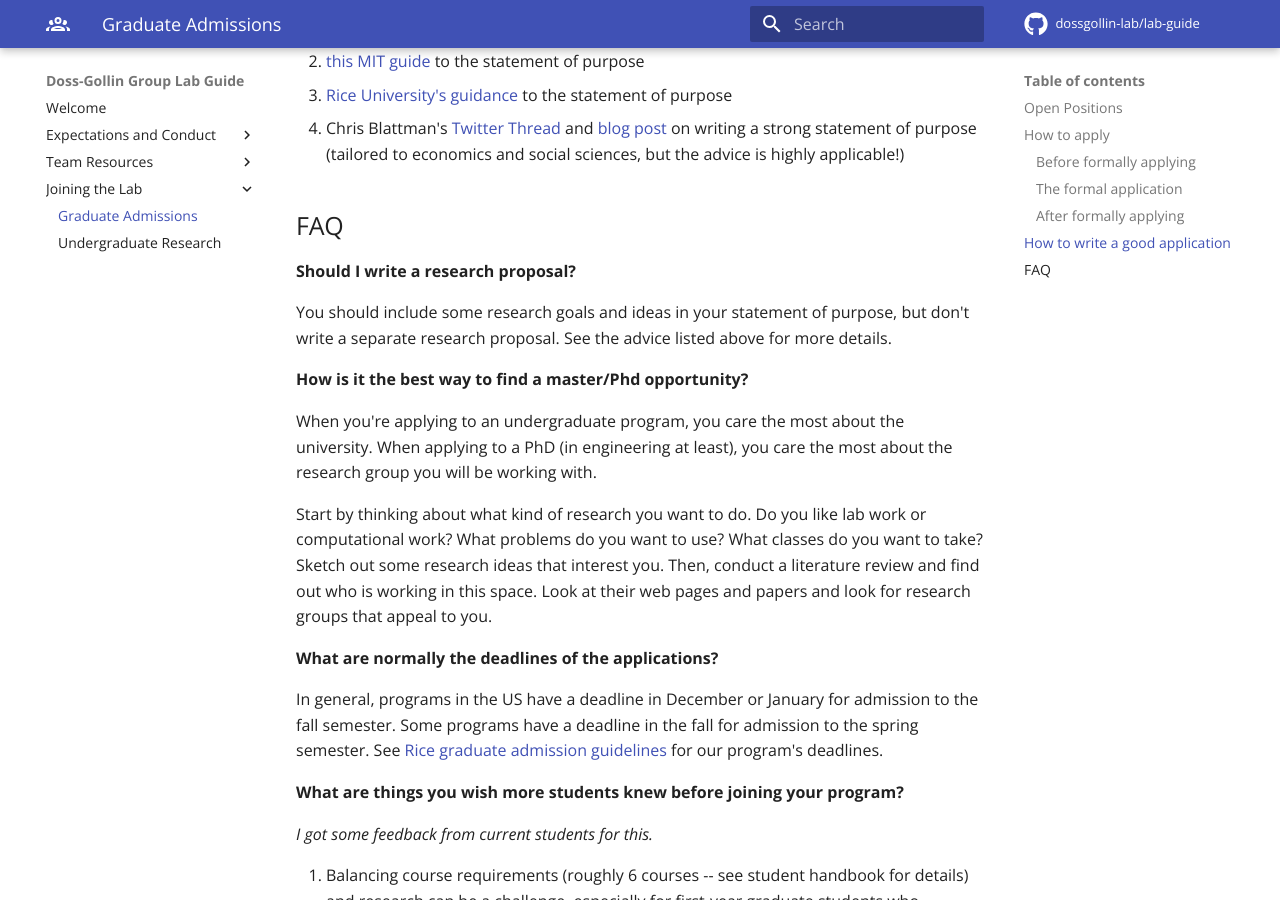
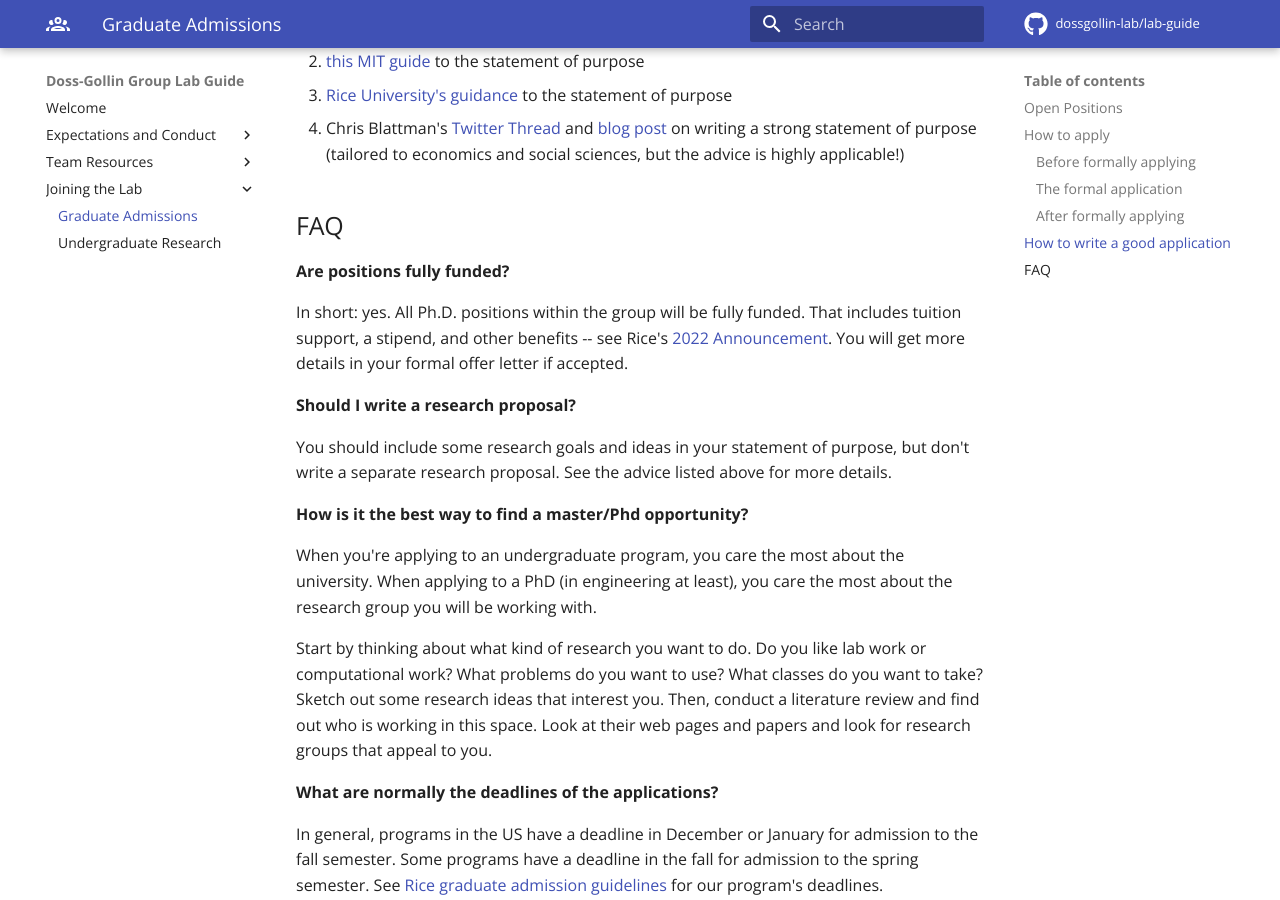
Before and after one commit to jdossgollin/lab-guide, an MkDocs documentation site: the page built from docs/admissions/gradadmissions.md, in a window 1280 px wide and 900 px high, scrolled down 3528 px. Built offline with MkDocs 1.6.1 and Material for MkDocs 9.7.7, drawn with Linux system fonts in a browser that asks for light colours; comment, search, counter and statistics services are not loaded; some of the changed text lies outside the part shown.

Commit message:
clarify funding

```diff
--- a/docs/admissions/gradadmissions.md
+++ b/docs/admissions/gradadmissions.md
@@ -29,7 +29,7 @@ I get too many emails from prospective students to keep track of all of them eff
 1. If you are still interested and see the potential for a good fit, [**fill out the form for prospective applicants**](https://forms.gle/MfcpHnA6E3R2NuSn6).
     1. This form asks for a statement of purpose. See "how to write a good application" for some helpful tips on how to write a good one! Statements that do not follow these tips are unlikely to stand out.
     1. Please fill out all requested questions thoughtfully. I suggest to draft text inputs in another application so that if your internet connection is disrupted nothing is lost.
-    1. I will follow up via email. If this is of joint interest, we move to the next step (video-chats)
+    1. I will follow up via email. If this is of joint interest, we move to the next step (video-chats)`
 1. Video Chats
     1. These are intended to evaluate your verbal communications skills and how well you can articulate your interests. If a video chat does not work for you, we can find alternatives.
     1. There is no need for fancy backgrounds, formal presentations, or for dressing up.
@@ -91,6 +91,13 @@ For some additional generic advice, check out:
 
 ## FAQ
 
+**Are positions fully funded?**
+
+In short: yes.
+All Ph.D. positions within the group will be fully funded.
+That includes tuition support, a stipend, and other benefits -- see Rice's [2022 Announcement](https://graduate.rice.edu/news/current-news/rice-raises-its-minimum-phd-stipend-32000-increases-adams-moseley-loan).
+You will get more details in your formal offer letter if accepted.
+
 **Should I write a research proposal?**
 
 You should include some research goals and ideas in your statement of purpose, but don't write a separate research proposal.
```
